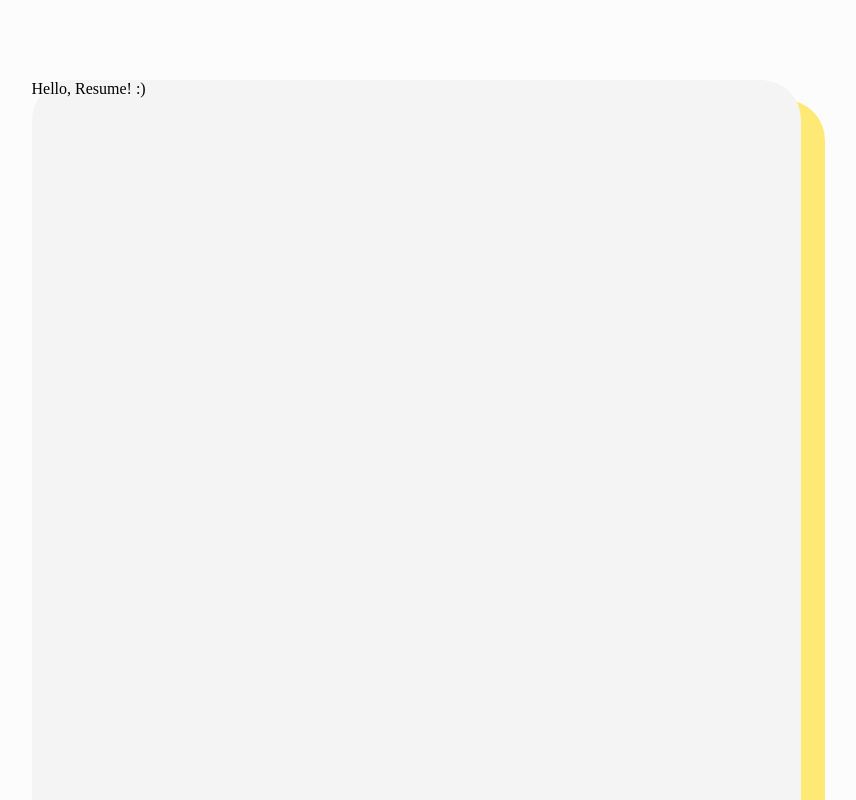
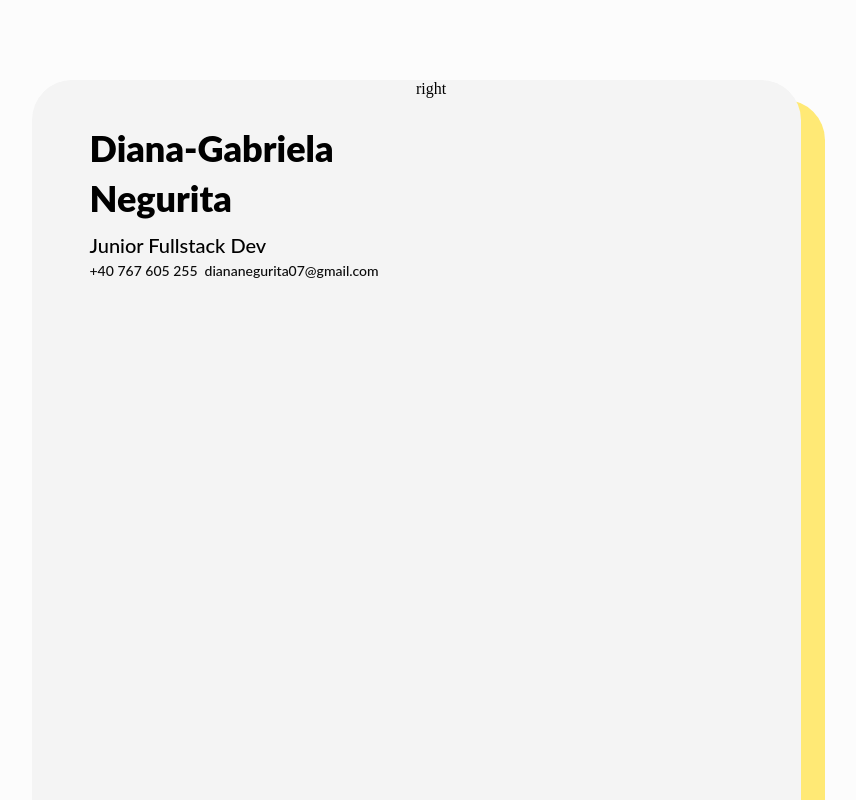
Before and after one commit to diananeg01/02-resume, a React (Vite) app: page / in a window 1280 px wide. Shown: the top 800 px of the page, without its empty margins (239-1095 px from the left). Built offline with nearby package versions, Linux system fonts and the light colour scheme.

Commit message:
add Details

```diff
--- a/src/App.jsx
+++ b/src/App.jsx
@@ -1,10 +1,16 @@
 import './normalize.css'
 import Layout from './components/Layout';
+import Details from './components/Details'
 
 export default function App() {
   return (
-    <Layout>
-      Hello, Resume! :)
-    </Layout>
+    <Layout
+      left={
+        <div>
+          <Details />
+        </div>
+      }
+      right={<div>right</div>}
+    />
   )
 }
--- /dev/null
+++ b/src/components/Details.jsx
@@ -0,0 +1,56 @@
+import styled from 'styled-components'
+
+const Details = () => {
+  return (
+    <Container>
+      <Name>Diana-Gabriela Negurita</Name>
+      <Title>Junior Fullstack Dev</Title>
+      <ContactRow>
+        <Contact>+40 767 605 255</Contact>
+        <Contact>diananegurita07@gmail.com</Contact>
+      </ContactRow>
+    </Container>
+  )
+}
+
+export default Details;
+
+const Container = styled.div`
+  display: flex;
+  flex-direction: column;
+  margin: 43px 0 0 58px;
+`;
+
+const Name = styled.span`
+  color: #000;
+  font-family: Lato;
+  font-size: 36px;
+  font-style: normal;
+  font-weight: 900;
+  line-height: 140%; /* 50.4px */
+  padding-bottom: 6px;
+`;
+
+const Title = styled.span`
+  color: #000;
+  font-family: Lato;
+  font-size: 20px;
+  font-style: normal;
+  font-weight: 500;
+  line-height: 150%; /* 30px */
+`;
+
+const Contact = styled.span`
+  color: #0B0B0B;
+  font-family: Lato;
+  font-size: 14px;
+  font-style: normal;
+  font-weight: 500;
+  line-height: 150%; /* 21px */
+`;
+
+const ContactRow = styled.div`
+  display: flex;
+  flex-direction: row;
+  gap: 7px;
+`;
--- a/src/components/Layout.jsx
+++ b/src/components/Layout.jsx
@@ -4,7 +4,12 @@ const Layout = (props) => {
   return (
     <Background>
       <Page>
-        {props.children}
+        <Column>
+          {props.left}
+        </Column>
+        <Column>
+          {props.right}
+        </Column>
       </Page>
     </Background>
   )
@@ -30,4 +35,10 @@ const Page = styled.div`
   border-radius: 40px;
   background: #F4F4F4;
   box-shadow: 24px 20px 0px 0px #FFE975;
+  display: flex;
+  flex-direction: row;
 `;
+
+const Column = styled.div`
+  flex: 1;
+`;
```
